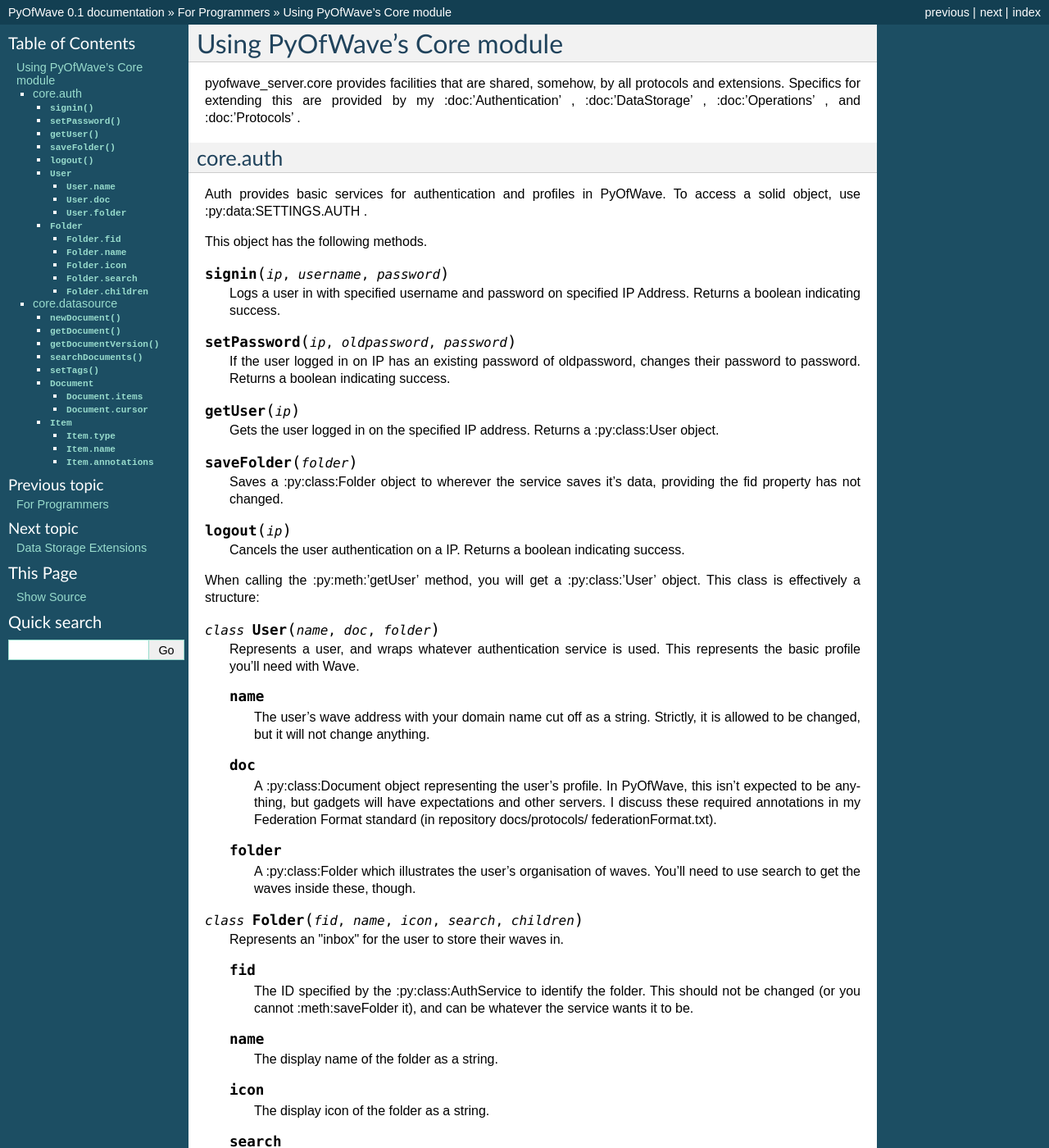
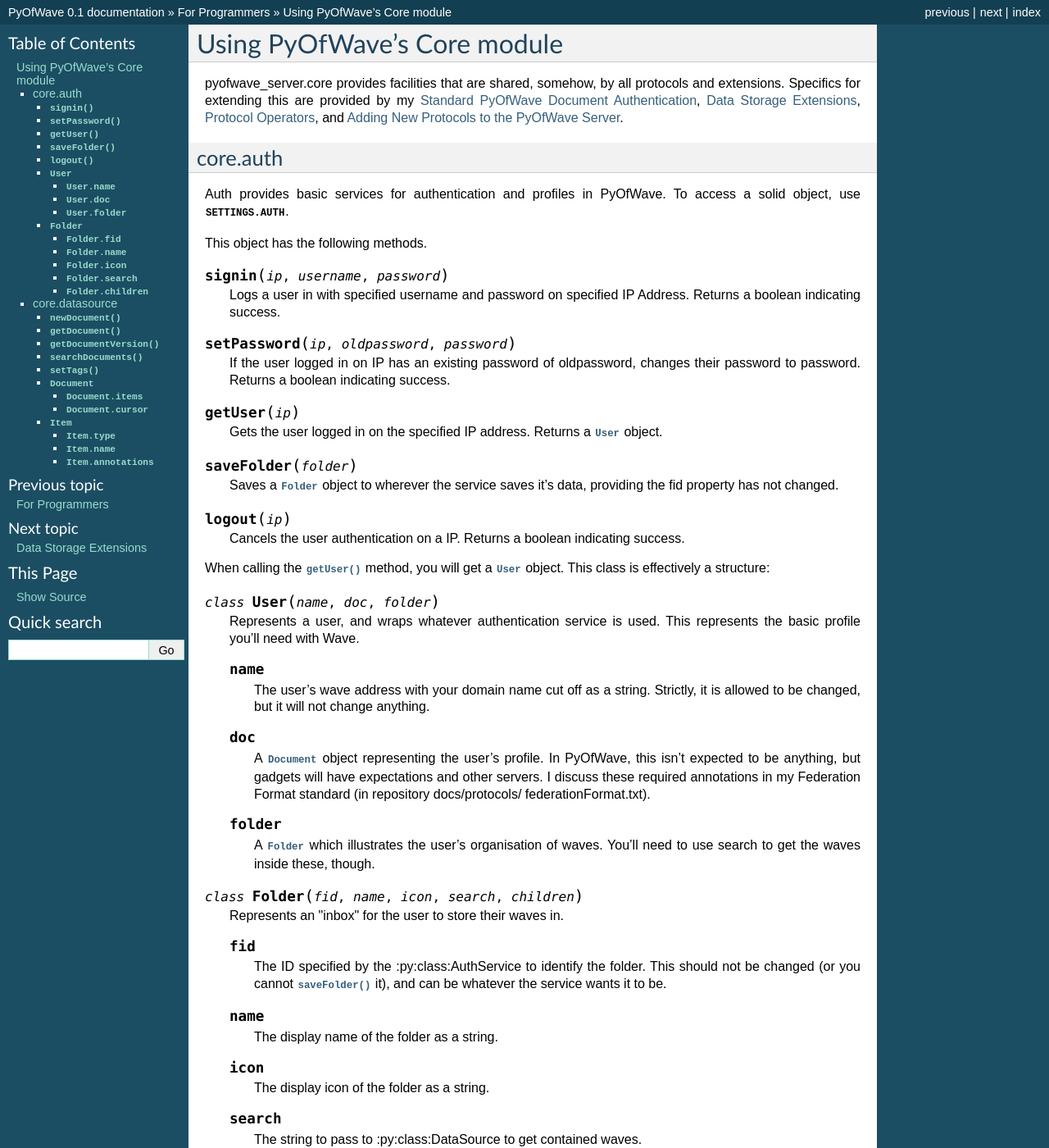
Before and after one commit to pyofwave/PyOfWave, a Sphinx documentation site: the page built from docs/server/source/Extending/CoreModule.rst, in a window 1280 px wide and 1400 px high. Shown: the whole window at 82% size. Built offline with Sphinx 7.4.7, drawn with Linux system fonts in a browser that asks for light colours; pages that are not in the unit, such as notebooks, are missing from menus; some of the changed text lies outside the part shown.

Commit message:
Fixing inline markup in Sphinx documentation.

```diff
--- a/docs/server/source/Extending/CoreModule.rst
+++ b/docs/server/source/Extending/CoreModule.rst
@@ -1,11 +1,11 @@
 Using PyOfWave's Core module
 ****************************
 
-pyofwave_server.core provides facilities that are shared, somehow, by all protocols and extensions. Specifics for extending this are provided by my :doc:'Authentication' , :doc:'DataStorage' , :doc:'Operations' , and :doc:'Protocols' .
+pyofwave_server.core provides facilities that are shared, somehow, by all protocols and extensions. Specifics for extending this are provided by my :doc:`Authentication`, :doc:`DataStorage`, :doc:`Operations`, and :doc:`Protocols`.
 
 core.auth
 =========
-Auth provides basic services for authentication and profiles in PyOfWave. To access a solid object, use :py:data:SETTINGS.AUTH .
+Auth provides basic services for authentication and profiles in PyOfWave. To access a solid object, use :py:data:`SETTINGS.AUTH`.
 
 This object has the following methods.
 
@@ -22,11 +22,11 @@ This object has the following methods.
 .. py:method:: getUser(ip)
 
    Gets the user logged in on the specified IP address. Returns a
-   :py:class:User object.
+   :py:class:`User` object.
 
 .. py:method:: saveFolder(folder)
 
-   Saves a :py:class:Folder object to wherever the service saves it's data,
+   Saves a :py:class:`Folder` object to wherever the service saves it's data,
    providing the fid property has not changed.
 
 .. py:method:: logout(ip)
@@ -34,7 +34,7 @@ This object has the following methods.
    Cancels the user authentication on a IP. Returns a boolean indicating
    success.
 
-When calling the :py:meth:'getUser' method, you will get a :py:class:'User' object. This class is effectively a structure:
+When calling the :py:meth:`getUser` method, you will get a :py:class:`User` object. This class is effectively a structure:
 
 .. py:class:: User(name, doc, folder)
 
@@ -49,7 +49,7 @@ When calling the :py:meth:'getUser' method, you will get a :py:class:'User' obje
 
    .. py:attribute:: doc
 
-      A :py:class:Document object representing the user's profile. In PyOfWave,
+      A :py:class:`Document` object representing the user's profile. In PyOfWave,
       this isn't expected to be anything, but gadgets will have expectations
       and other servers. I discuss these required annotations in my
       Federation Format standard (in repository docs/protocols/
@@ -57,7 +57,7 @@ When calling the :py:meth:'getUser' method, you will get a :py:class:'User' obje
 
    .. py:attribute:: folder
 
-      A :py:class:Folder which illustrates the user's organisation of waves.
+      A :py:class:`Folder` which illustrates the user's organisation of waves.
       You'll need to use search to get the waves inside these, though.
 
 .. py:class:: Folder(fid, name, icon, search, children)
@@ -67,7 +67,7 @@ When calling the :py:meth:'getUser' method, you will get a :py:class:'User' obje
    .. py:attribute:: fid
 
       The ID specified by the :py:class:AuthService to identify the folder.
-      This should not be changed (or you cannot :meth:saveFolder it), and
+      This should not be changed (or you cannot :meth:`saveFolder` it), and
       can be whatever the service wants it to be.
 
    .. py:attribute:: name
@@ -88,7 +88,7 @@ When calling the :py:meth:'getUser' method, you will get a :py:class:'User' obje
 
 core.datasource
 ===============
-This module has exactly the same architecture of the core.auth module. The \"interface\" in this module is DataSource and it stores objects of :py:class:'Document' which contains a number of :py:class:'Item' objects.
+This module has exactly the same architecture of the core.auth module. The \"interface\" in this module is DataSource and it stores objects of :py:class:`Document` which contains a number of :py:class:`Item` objects.
 
 .. py:method:: newDocument(doc)
 
@@ -96,15 +96,15 @@ This module has exactly the same architecture of the core.auth module. The \"int
 
 .. py:method:: getDocument(doc)
 
-   Loads the document from the DataSource. Returns a :py:class:Document object.
+   Loads the document from the DataSource. Returns a :py:class:`Document` object.
 
 .. py:method:: getDocumentVersion(doc, start, end, limit)
 
-   Loads the document at the specified times. Returns a iterable :py:class:Delta objects.
+   Loads the document at the specified times. Returns a iterable :py:class:`Delta` objects.
 
 .. py:method:: searchDocuments(user, search)
 
-   Returns a list of wave documents that match the source. The tags that may be specified in the search are provided by :py:meth:setTags .
+   Returns a list of wave documents that match the source. The tags that may be specified in the search are provided by :py:meth:`setTags`.
 
 .. py:method:: setTags(doc, user, **tags)
 
@@ -118,7 +118,7 @@ Classes:
 
    .. py:attribute:: items
 
-      A list of :py:class:Item objects that make up the document.
+      A list of :py:class:`Item` objects that make up the document.
 
    .. py:attribute:: cursor
 
```
Also changed, not shown: 7 other files.
